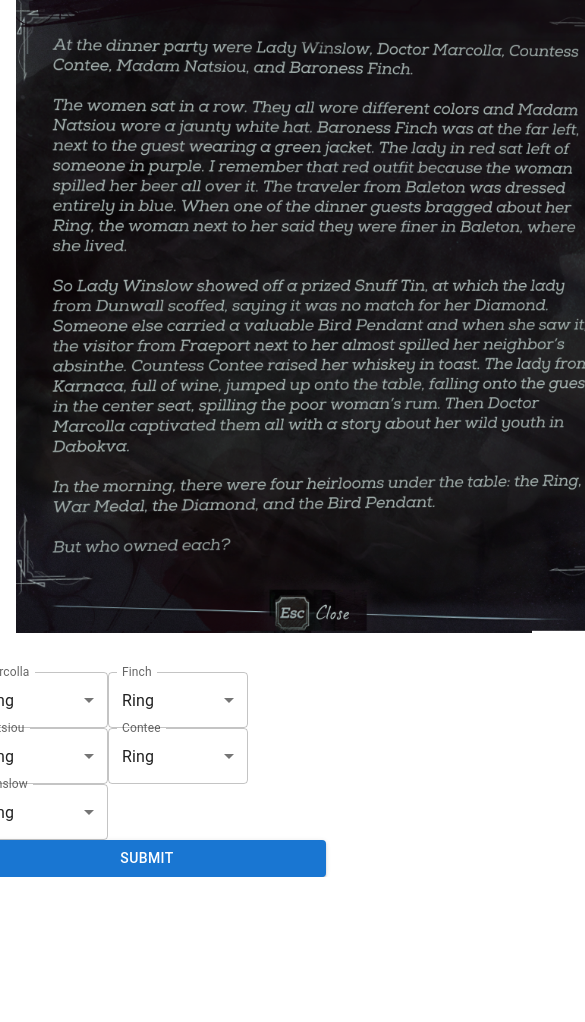
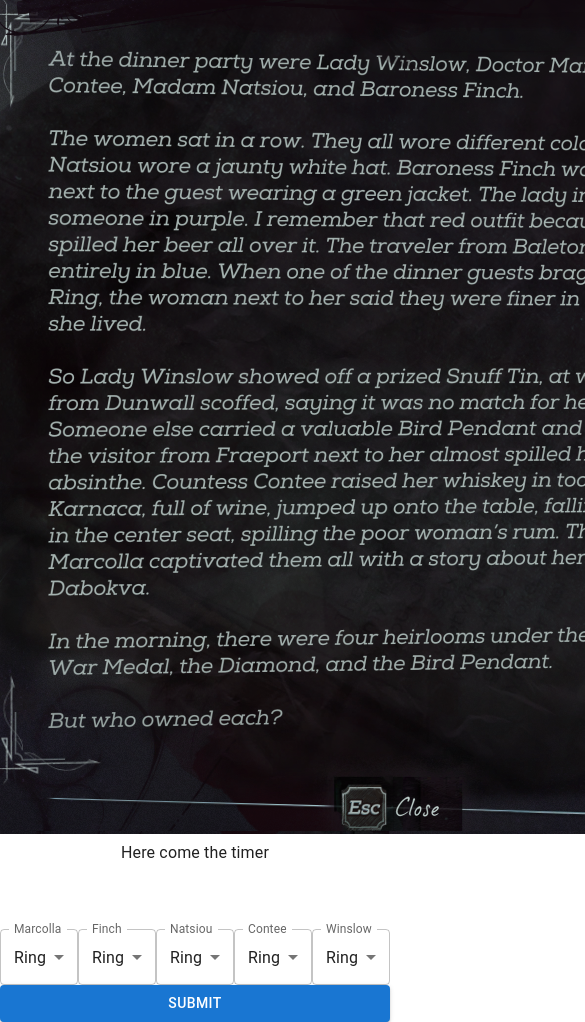
Before and after one commit to chaurunda/dish2doortraining, a Next.js app: page /quizz in a window 390 px wide. Shown: the top 1022 px of the page, 585 px wide, since content can reach past the window. Before the commit the page ends 877 px from the top, so only its background shows below. Built offline with nearby package versions, Linux system fonts and the light colour scheme.

Commit message:
Begin kind of responsive

```diff
--- a/src/components/AnswerForm.tsx
+++ b/src/components/AnswerForm.tsx
@@ -46,8 +46,9 @@ const AnswerForm: FC<AnswerFormProps> = ({ response }) => {
     },
   })
   return (
-    <Grid container spacing={4} justifyContent="center" width="100%">
+    <Grid spacing={4} justifyContent="center" width="100%">
       <form onSubmit={formik.handleSubmit}>
+        <div style={{ display: 'flex', justifyContent: 'space-evenly' }}>
           {Object.keys(formik.values).map((value, index) => {
             return (
               <TextField
@@ -65,7 +66,7 @@ const AnswerForm: FC<AnswerFormProps> = ({ response }) => {
               </TextField>
             )
           })}
-
+        </div>
         <Button color="primary" variant="contained" fullWidth type="submit">
           Submit
         </Button>
--- a/src/pages/_document.tsx
+++ b/src/pages/_document.tsx
@@ -6,7 +6,7 @@ export default function Document() {
     <Html lang="en">
       <Head />
       <body>
-        <Container maxWidth="lg">
+        <Container maxWidth="lg" style={{ padding: 0 }}>
           <Main />
           <NextScript />
         </Container>
--- a/src/pages/quizz/index.tsx
+++ b/src/pages/quizz/index.tsx
@@ -21,22 +21,19 @@ const index: FC<indexProps> = ({ imageInfos }) => {
       <Head>
         <title>Dishonored 2 Door Training - Quizz</title>
       </Head>
-      <Container sx={{ display: 'flex' }}>
-        <Grid item xs={false} sm={4} md={7}>
+      <Grid container sx={{ display: 'flex', justifyContent: 'center', padding: 0 }}>
+        <Grid item xs={12} sm={4} md={7}>
           <Image
             src={imageInfos.url}
             alt=""
-            width={804}
-            height={834}
-            style={{ margin: '0 auto', maxHeight: '75vh', width: 'auto' }}
+            width={800}
+            height={830}
+            style={{ margin: '0 auto', width: 'auto', height: 'auto' }}
           />
         </Grid>
-        <Grid item xs={12} sm={8} md={5}>
-          Here come the timer
-        </Grid>
-      </Container>
+        <Grid item>Here come the timer</Grid>
+      </Grid>
       <Box
-        mr={4}
         sx={{
           marginTop: 8,
         }}
```
Also changed, not shown: src/pages/index.tsx (+6 -5 lines). Lines whose indentation alone changed are shown as unchanged.
